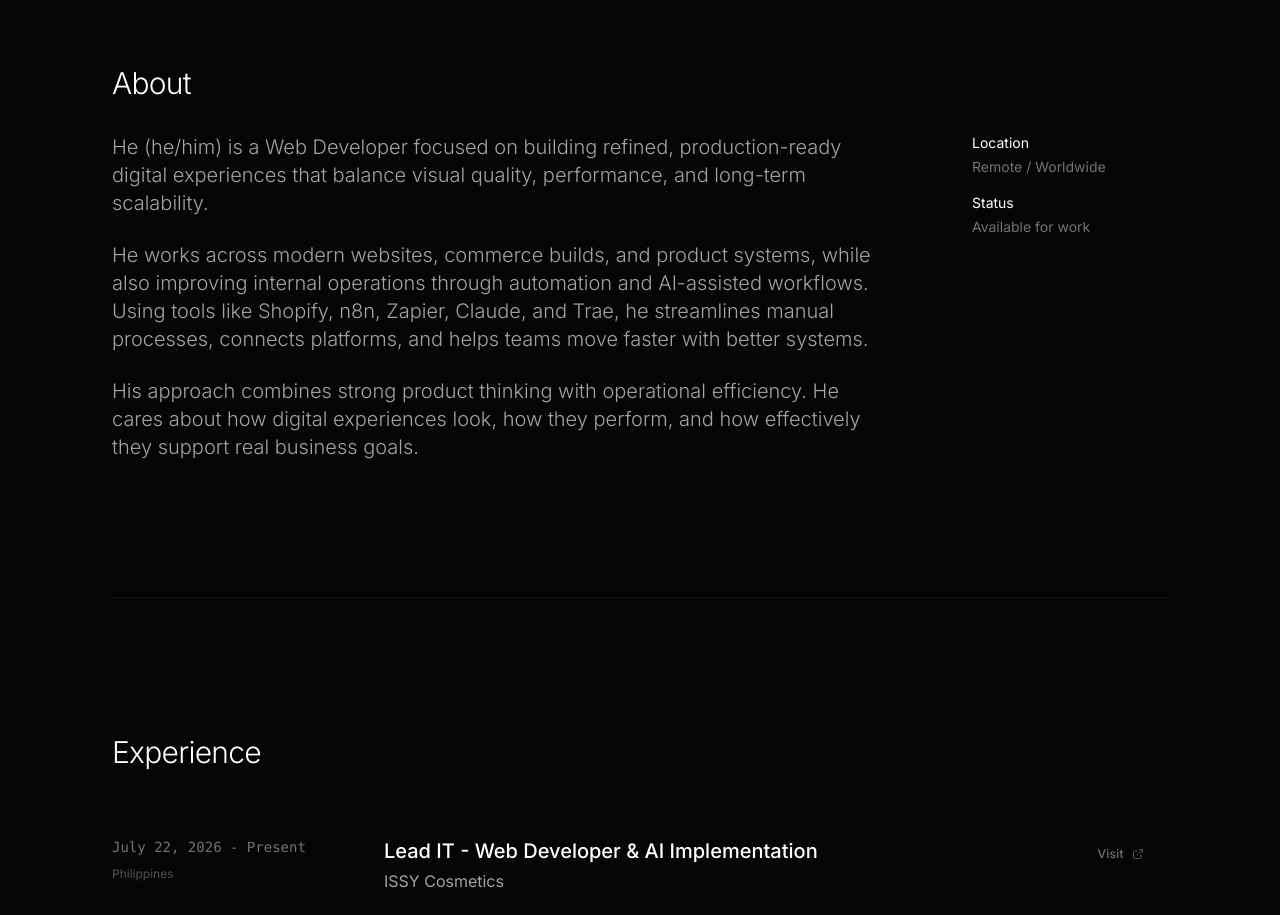
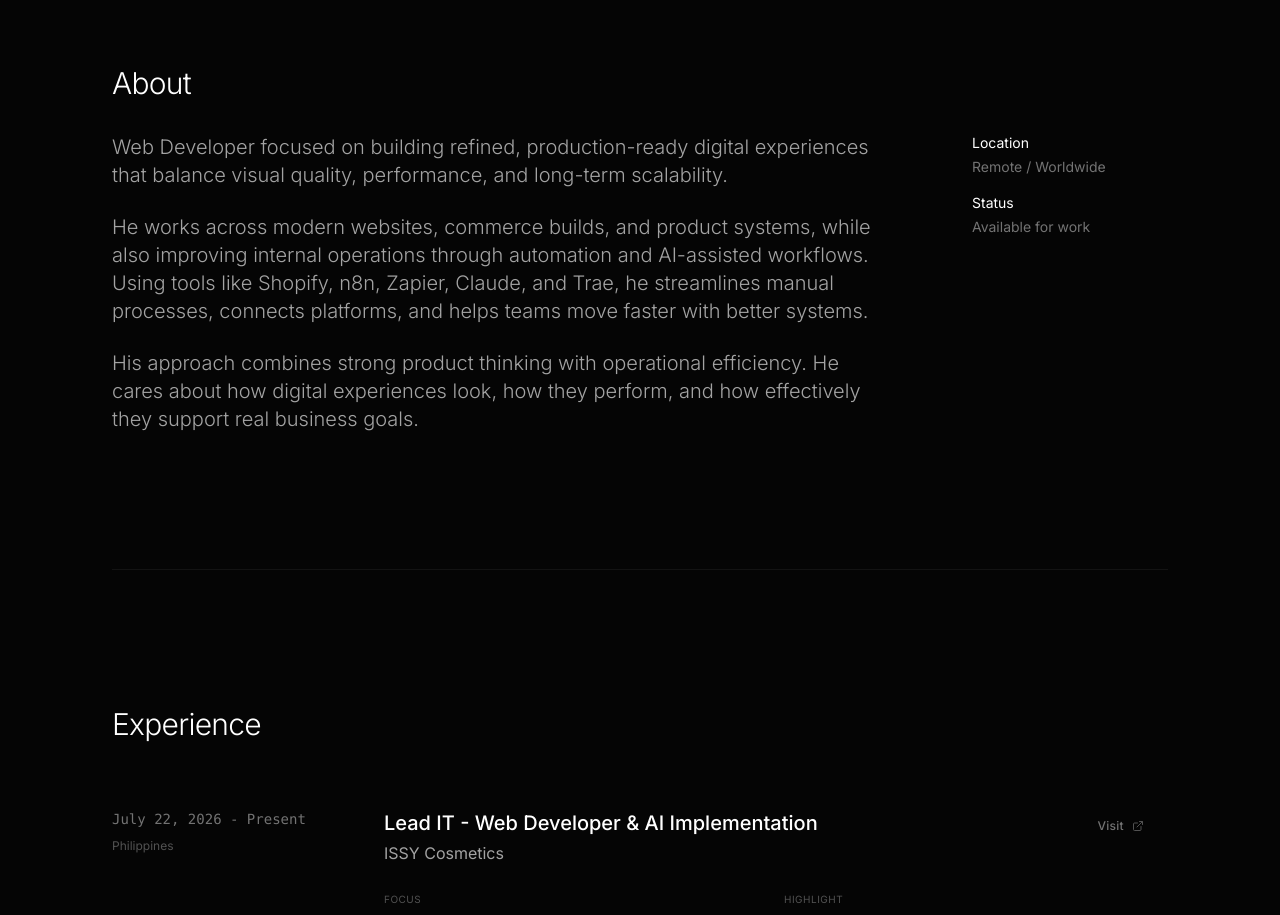
Before and after one commit to HesuCrypt/Louisse_Portfolio, a React (Vite) app: page / in a window 1280 px wide. Shown: the part 880-1795 px from the top of the page. Built offline with nearby package versions, Linux system fonts and the light colour scheme.

Commit message:
Remove pronouns prefix from about description

```diff
--- a/data/profile.ts
+++ b/data/profile.ts
@@ -8,7 +8,7 @@ export const profile = {
   },
   about: {
     title: "About",
-    description: `He (he/him) is a Web Developer focused on building refined, production-ready digital experiences that balance visual quality, performance, and long-term scalability.
+    description: `Web Developer focused on building refined, production-ready digital experiences that balance visual quality, performance, and long-term scalability.
 
 He works across modern websites, commerce builds, and product systems, while also improving internal operations through automation and AI-assisted workflows. Using tools like Shopify, n8n, Zapier, Claude, and Trae, he streamlines manual processes, connects platforms, and helps teams move faster with better systems.
 
```
